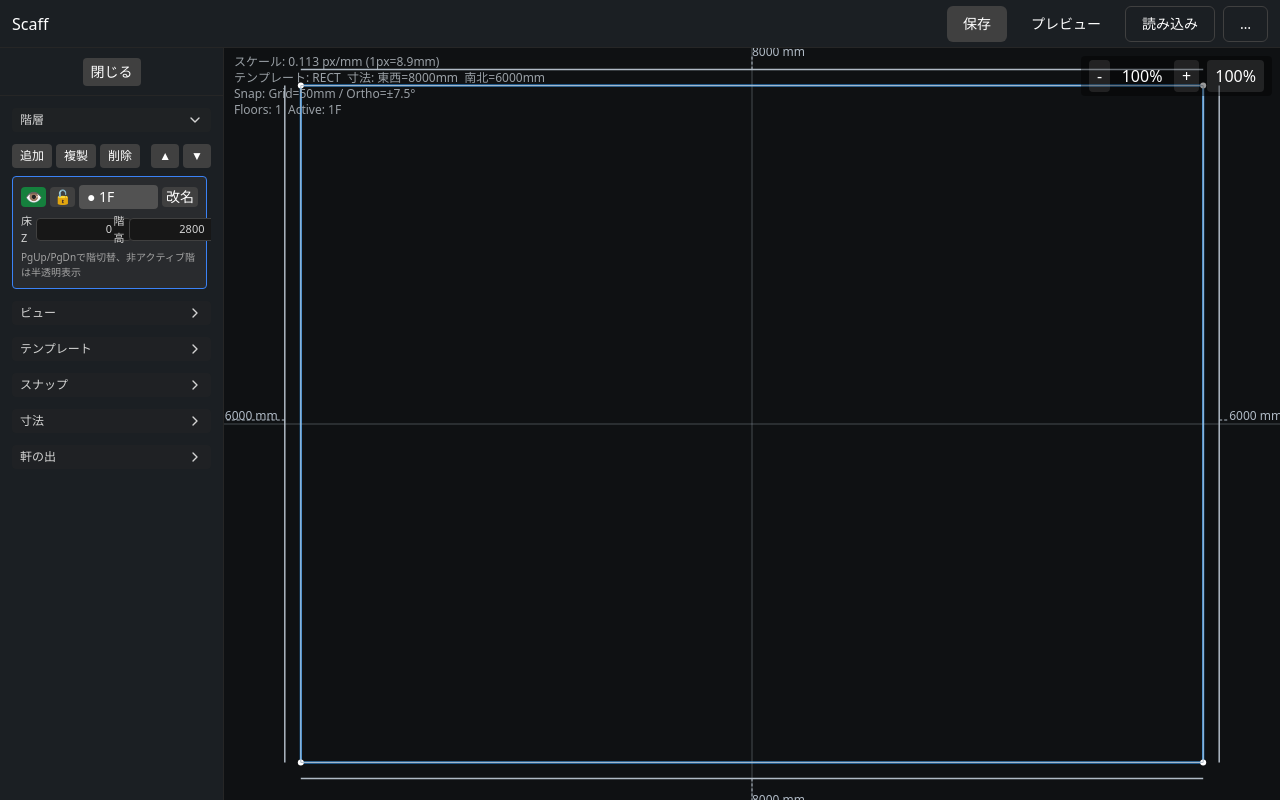
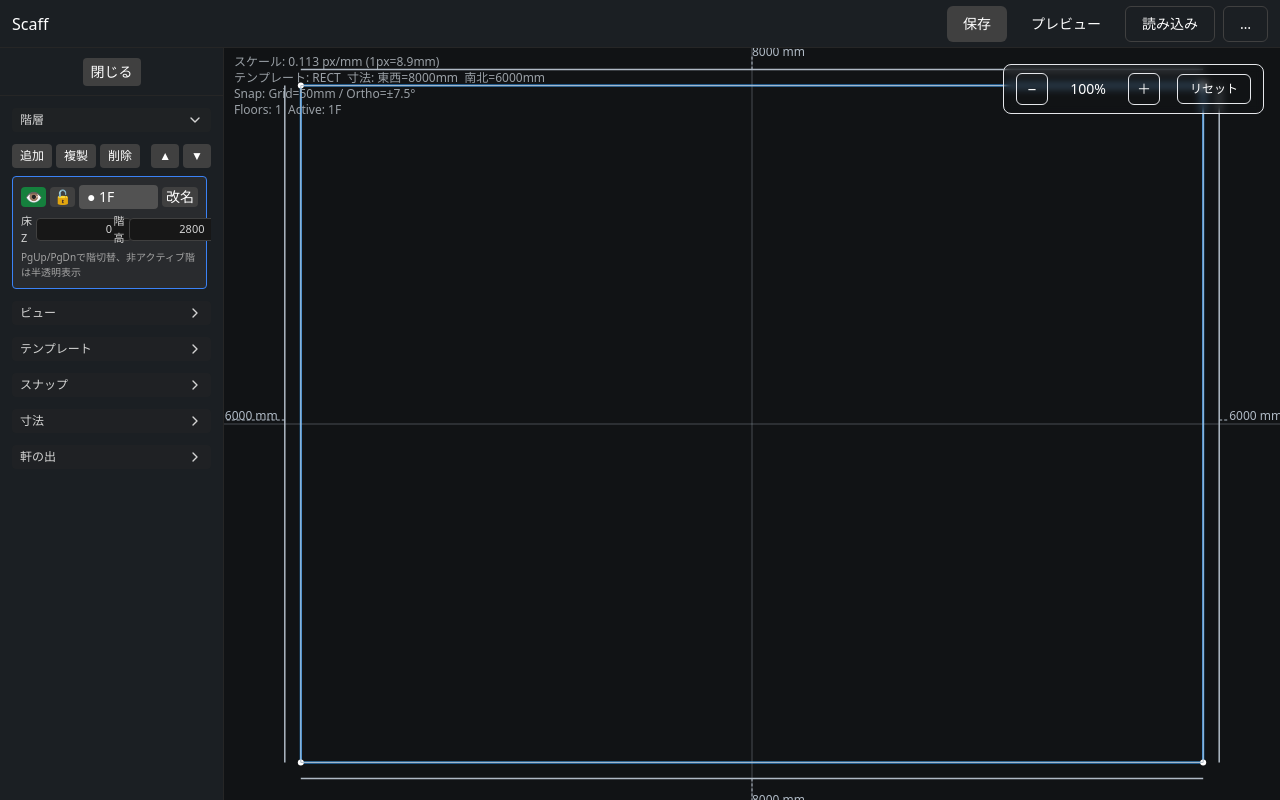
Before and after one commit to kkk9131/scaff, a Next.js app: page / in a window 1280 px wide. Built offline with nearby package versions, Linux system fonts and the light colour scheme.

Commit message:
fix: enforce floor colors by level

```diff
--- a/src/components/CanvasArea.tsx
+++ b/src/components/CanvasArea.tsx
@@ -5,6 +5,7 @@ import { TemplateKind, INITIAL_RECT, outlineRect, INITIAL_L, INITIAL_U, INITIAL_
 import { lengthToScreen, modelToScreen, screenToModel } from '@/core/transform'
 import { applySnaps, SNAP_DEFAULTS, type SnapOptions } from '@/core/snap'
 import { COLORS, withAlpha } from '@/ui/colors'
+import { pickFloorColorsByName } from '@/ui/palette'
 import type { FloorState } from '@/core/floors'
 // 寸法線エンジン（画面座標の多角形から外側の寸法線を算出）
 import { DimensionEngine } from '@/core/dimensions/dimension-engine'
@@ -237,9 +238,14 @@ export const CanvasArea: React.FC<{ template?: TemplateKind; floors?: FloorState
       // 最小対応: アクティブ階の形状は現在のテンプレ状態を使用。他階は shape 情報があれば利用し、無ければ同形状とする。
       const fs = (Array.isArray((floorsRef.current as any)) && (floorsRef.current as any).length > 0) ? (floorsRef.current as any as FloorState[]) : []
       const sorted = [...fs].sort((a,b)=> a.elevationMm - b.elevationMm)
-      for (const f of sorted) {
+      let activePalette = { walls: COLORS.wall, eaves: COLORS.wall }
+      for (let idx = 0; idx < sorted.length; idx++) {
+        const f = sorted[idx]
         if (!f.visible) continue
         const isActive = activeFloorIdRef.current ? (f.id === activeFloorIdRef.current) : true
+        const palette = pickFloorColorsByName(f.name, idx)
+        const wallColor = palette.walls ?? COLORS.wall
+        const eavesColor = palette.eaves ?? wallColor
         // 非アクティブ階は常にその階自身の shape を使用（アクティブ階の内部状態には依存しない）
         let polyMmTmp
         if (isActive) {
@@ -262,7 +268,7 @@ export const CanvasArea: React.FC<{ template?: TemplateKind; floors?: FloorState
           const s = modelToScreen(p, { width: cssBounds.width, height: cssBounds.height }, pxPerMm)
           return { x: s.x + panNow.x, y: s.y + panNow.y }
         })
-        const col = f.color?.walls ?? COLORS.wall
+        const col = wallColor
         // 線種は共通（実線）。非アクティブは色を薄くし、内側をごく薄く塗って重なっても視認できるようにする。
         ctx.setLineDash([])
         ctx.lineWidth = 2
@@ -275,10 +281,14 @@ export const CanvasArea: React.FC<{ template?: TemplateKind; floors?: FloorState
         if (!isActive && f.eaves?.enabled && (f.eaves.amountMm > 0 || (f.eaves.perEdge && Object.keys(f.eaves.perEdge).length > 0))) {
           const perMm = polyMmTmp.map((_, i) => f.eaves?.perEdge?.[i] ?? f.eaves?.amountMm ?? 0)
           ctx.setLineDash([6,4])
-          ctx.strokeStyle = withAlpha(col, 0.7)
+          ctx.strokeStyle = withAlpha(eavesColor, 0.7)
           ctx.lineWidth = 2
           drawEavesDashed(ctx, polyMmTmp as any, polyScreenTmp as any, perMm, col, { width: cssBounds.width, height: cssBounds.height }, pxPerMm, panNow, false)
           ctx.setLineDash([])
+        }
+
+        if (isActive) {
+          activePalette = { walls: wallColor, eaves: eavesColor }
         }
       }
 
@@ -300,10 +310,11 @@ export const CanvasArea: React.FC<{ template?: TemplateKind; floors?: FloorState
         const perMm = polyMm.map((_, i) => eaves.perEdge?.[i] ?? eaves.amountMm)
         const n = polyMm.length
         const areaModel = signedAreaModel(polyMm)
-        ctx.strokeStyle = COLORS.wall
+        const activeWallColor = activePalette.walls ?? COLORS.wall
+        ctx.strokeStyle = activeWallColor
         ctx.setLineDash([6, 4])
         ctx.lineWidth = 2
-        drawEavesDashed(ctx, polyMm as any, polyScreen as any, perMm, COLORS.wall, { width: cssBounds.width, height: cssBounds.height }, pxPerMm, panNow, true)
+        drawEavesDashed(ctx, polyMm as any, polyScreen as any, perMm, activeWallColor, { width: cssBounds.width, height: cssBounds.height }, pxPerMm, panNow, true)
         ctx.setLineDash([])
 
         // ラベル配置（各辺中点とオフセット線分中点の間）
@@ -1097,12 +1108,13 @@ export const CanvasArea: React.FC<{ template?: TemplateKind; floors?: FloorState
 
   return (
     <div className="w-full h-full relative">
-      <canvas ref={ref} className="w-full h-full bg-[#0f1113]" />
+      <canvas ref={ref} className="w-full h-full bg-surface-canvas" />
       <svg ref={svgRef} className="absolute inset-0 pointer-events-none" />
-      {/* 日本語コメント: ズームUI（右上）。100%表示と±ボタン。*/}
-      <div className="absolute top-2 right-2 flex items-center gap-1 bg-black/40 text-white rounded px-2 py-1 select-none">
+
+      {/* モダンなズームコントロール */}
+      <div className="absolute top-4 right-4 flex items-center gap-2 bg-surface-panel/95 backdrop-blur-sm border border-border-default rounded-lg px-3 py-2 shadow-elevated select-none">
         <button
-          className="px-2 py-1 rounded bg-white/10 hover:bg-white/20"
+          className="w-8 h-8 flex items-center justify-center rounded-md bg-surface-elevated hover:bg-surface-hover border border-border-default text-text-secondary hover:text-text-primary transition-all duration-200 font-mono"
           onClick={() => {
             const el = ref.current!
             const css = el.getBoundingClientRect()
@@ -1119,10 +1131,17 @@ export const CanvasArea: React.FC<{ template?: TemplateKind; floors?: FloorState
             zoomRef.current = nextZoom; panRef.current = newPan
             setZoom(nextZoom); setPan(newPan)
           }}
-        >-</button>
-        <div className="min-w-14 text-center tabular-nums">{Math.round(zoom * 100)}%</div>
+          title="ズームアウト"
+        >
+          <span className="text-sm">−</span>
+        </button>
+
+        <div className="min-w-16 text-center text-sm font-medium text-text-primary tabular-nums">
+          {Math.round(zoom * 100)}%
+        </div>
+
         <button
-          className="px-2 py-1 rounded bg-white/10 hover:bg-white/20"
+          className="w-8 h-8 flex items-center justify-center rounded-md bg-surface-elevated hover:bg-surface-hover border border-border-default text-text-secondary hover:text-text-primary transition-all duration-200 font-mono"
           onClick={() => {
             const el = ref.current!
             const css = el.getBoundingClientRect()
@@ -1139,12 +1158,25 @@ export const CanvasArea: React.FC<{ template?: TemplateKind; floors?: FloorState
             zoomRef.current = nextZoom; panRef.current = newPan
             setZoom(nextZoom); setPan(newPan)
           }}
-        >+</button>
+          title="ズームイン"
+        >
+          <span className="text-sm">＋</span>
+        </button>
+
+        <div className="w-px h-6 bg-border-default"></div>
+
         <button
-          className="ml-1 px-2 py-1 rounded bg-white/10 hover:bg-white/20"
-          onClick={() => { setZoom(1); setPan({ x: 0, y: 0 }); zoomRef.current = 1; panRef.current = { x: 0, y: 0 } }}
-          title="表示をリセット"
-        >100%</button>
+          className="px-3 py-1.5 text-xs font-medium rounded-md bg-surface-elevated hover:bg-surface-hover border border-border-default text-text-secondary hover:text-text-primary transition-all duration-200"
+          onClick={() => {
+            setZoom(1);
+            setPan({ x: 0, y: 0 });
+            zoomRef.current = 1;
+            panRef.current = { x: 0, y: 0 }
+          }}
+          title="表示をリセット（100%にズーム）"
+        >
+          リセット
+        </button>
       </div>
     </div>
   )
--- a/src/components/PreviewOverlay.tsx
+++ b/src/components/PreviewOverlay.tsx
@@ -1,9 +1,11 @@
 import React, { useEffect, useRef, useState } from 'react'
+import { X, ZoomIn, ZoomOut, RotateCcw, Eye, EyeOff } from 'lucide-react'
 import type { FloorState } from '@/core/floors'
-import { outlineL, outlineRect, outlineT, outlineU } from '@/core/model'
+import { outlineL, outlineRect, outlineT, outlineU, outlinePoly } from '@/core/model'
 import { DEFAULT_PX_PER_MM } from '@/core/units'
 import { modelToScreen } from '@/core/transform'
 import { COLORS, withAlpha } from '@/ui/colors'
+import { pickFloorColorsByName } from '@/ui/palette'
 import { DimensionEngine } from '@/core/dimensions/dimension-engine'
 import { outwardNormalModel, outwardNormalScreen, signedAreaScreen, signedArea2D } from '@/core/geometry/orientation'
 import { intersectLines } from '@/core/geometry/lines'
@@ -42,7 +44,8 @@ const PreviewOverlay: React.FC<Props> = ({ floors, onClose }) => {
       const pts = k === 'rect' ? outlineRect(d)
         : k === 'l' ? outlineL(d)
         : k === 'u' ? outlineU(d)
-        : outlineT(d)
+        : k === 't' ? outlineT(d)
+        : outlinePoly(d)
       polysMm.push({ floor: f, pts })
     }
     let minX = Infinity, maxX = -Infinity, minY = Infinity, maxY = -Infinity
@@ -81,7 +84,9 @@ const PreviewOverlay: React.FC<Props> = ({ floors, onClose }) => {
       })
 
       // 壁: 実線、フロア色
-      const col = f.color?.walls ?? COLORS.wall
+      const palette = pickFloorColorsByName(f.name, idx)
+      const col = palette.walls ?? COLORS.wall
+      const eavesColor = palette.eaves ?? col
       ctx.strokeStyle = col
       ctx.lineWidth = 2
       ctx.setLineDash([])
@@ -92,7 +97,7 @@ const PreviewOverlay: React.FC<Props> = ({ floors, onClose }) => {
         const amount = Math.max(f.eaves.amountMm || 0, ...Object.values(f.eaves.perEdge ?? {}))
         if (amount > 0) {
           ctx.setLineDash([6, 4])
-          ctx.strokeStyle = withAlpha(col, 0.8)
+          ctx.strokeStyle = withAlpha(eavesColor, 0.8)
           ctx.lineWidth = 2
           // 簡易: 各辺の外側法線に一定量オフセットして繋ぐ（個別指定はここでは最大値で近似）
           const n = pts.length
@@ -149,7 +154,7 @@ const PreviewOverlay: React.FC<Props> = ({ floors, onClose }) => {
           tx.textContent = `${Math.round(dmm)}`
           tx.setAttribute('x', String(cx))
           tx.setAttribute('y', String(cy))
-          tx.setAttribute('fill', withAlpha(col, 0.95))
+          tx.setAttribute('fill', withAlpha(eavesColor, 0.95))
           tx.setAttribute('font-size', '10')
           tx.setAttribute('text-anchor', 'middle')
           tx.setAttribute('dominant-baseline', 'middle')
@@ -171,7 +176,7 @@ const PreviewOverlay: React.FC<Props> = ({ floors, onClose }) => {
           circle.setAttribute('cy', String(cy))
           circle.setAttribute('r', String(r))
           circle.setAttribute('fill', 'rgba(0,0,0,0.35)')
-          circle.setAttribute('stroke', withAlpha(col, 0.8))
+          circle.setAttribute('stroke', withAlpha(eavesColor, 0.8))
           circle.setAttribute('stroke-width', '1')
           svg.insertBefore(circle, tx)
         }
@@ -250,7 +255,8 @@ const PreviewOverlay: React.FC<Props> = ({ floors, onClose }) => {
       rowIndex: number,
       placedGlobal: DOMRect[]
     ) => {
-      const col = row.floor.color?.walls ?? COLORS.helper
+      const palette = pickFloorColorsByName(row.floor.name, row.order)
+      const col = palette.walls ?? COLORS.helper
       // 階ラベル
       const label = document.createElementNS(NS, 'text') as SVGTextElement
       label.textContent = row.floor.name
@@ -328,7 +334,8 @@ const PreviewOverlay: React.FC<Props> = ({ floors, onClose }) => {
       rowIndex: number,
       placedGlobal: DOMRect[]
     ) => {
-      const col = row.floor.color?.walls ?? COLORS.helper
+      const palette = pickFloorColorsByName(row.floor.name, row.order)
+      const col = palette.walls ?? COLORS.helper
       // 階ラベル
       const label = document.createElementNS(NS, 'text') as SVGTextElement
       label.textContent = row.floor.name
@@ -427,32 +434,94 @@ const PreviewOverlay: React.FC<Props> = ({ floors, onClose }) => {
   }, [floors, zoom, showEaves])
 
   return (
-    <div className="fixed inset-0 z-50 flex items-center justify-center">
+    <div className="fixed inset-0 z-50 flex items-center justify-center bg-black/70 backdrop-blur-sm animate-fade-in">
       {/* 背面クリックで閉じる */}
-      <div className="absolute inset-0 bg-black/60" onClick={onClose} />
-      <div className="relative bg-[var(--panel)] border border-neutral-800 rounded-md shadow-xl w-[min(96vw,1600px)] h-[min(92vh,1000px)] overflow-hidden">
-        <div className="h-10 flex items-center justify-between px-3 border-b border-neutral-800 select-none">
-          <div className="font-medium">プレビュー（全階層）</div>
-          <div className="flex items-center gap-2">
-            <button className="px-2 py-1 text-sm border border-neutral-700 rounded hover:bg-neutral-800" onClick={() => setZoom(z => Math.max(0.2, z/1.1))}>-</button>
-            <div className="w-16 text-center text-sm text-neutral-300">{Math.round(zoom*100)}%</div>
-            <button className="px-2 py-1 text-sm border border-neutral-700 rounded hover:bg-neutral-800" onClick={() => setZoom(z => Math.min(8, z*1.1))}>+</button>
-            <button className="ml-2 px-2 py-1 text-sm border border-neutral-700 rounded hover:bg-neutral-800" onClick={() => setZoom(1)}>フィット</button>
+      <div className="absolute inset-0" onClick={onClose} />
+      <div className="relative bg-surface-panel/98 backdrop-blur-sm border border-border-default rounded-2xl shadow-elevated w-[min(96vw,1600px)] h-[min(92vh,1000px)] overflow-hidden animate-scale-in">
+        {/* モダンなヘッダー */}
+        <div className="h-14 flex items-center justify-between px-6 border-b border-border-default select-none bg-surface-elevated/50">
+          <div className="flex items-center gap-3">
+            <div className="w-8 h-8 bg-gradient-to-br from-accent-500 to-accent-600 rounded-lg flex items-center justify-center shadow-glow">
+              <Eye className="w-4 h-4 text-white" />
+            </div>
+            <div>
+              <h2 className="font-semibold text-text-primary">全階層プレビュー</h2>
+              <p className="text-xs text-text-tertiary">建築図面の統合表示</p>
+            </div>
+          </div>
+
+          <div className="flex items-center gap-3">
+            {/* ズームコントロール */}
+            <div className="flex items-center gap-2 bg-surface-elevated/80 backdrop-blur-sm border border-border-default rounded-lg px-3 py-2">
+              <button
+                className="w-8 h-8 flex items-center justify-center rounded-md bg-surface-hover hover:bg-surface-elevated border border-border-subtle text-text-tertiary hover:text-text-primary transition-colors duration-200"
+                onClick={() => setZoom(z => Math.max(0.2, z/1.1))}
+                title="ズームアウト"
+              >
+                <ZoomOut className="w-4 h-4" />
+              </button>
+
+              <div className="min-w-16 text-center text-sm font-medium text-text-primary tabular-nums">
+                {Math.round(zoom*100)}%
+              </div>
+
+              <button
+                className="w-8 h-8 flex items-center justify-center rounded-md bg-surface-hover hover:bg-surface-elevated border border-border-subtle text-text-tertiary hover:text-text-primary transition-colors duration-200"
+                onClick={() => setZoom(z => Math.min(8, z*1.1))}
+                title="ズームイン"
+              >
+                <ZoomIn className="w-4 h-4" />
+              </button>
+
+              <div className="w-px h-6 bg-border-default mx-1"></div>
+
+              <button
+                className="px-3 py-1.5 text-xs font-medium rounded-md bg-surface-hover hover:bg-surface-elevated border border-border-subtle text-text-tertiary hover:text-text-primary transition-colors duration-200"
+                onClick={() => setZoom(1)}
+                title="表示をリセット（フィット）"
+              >
+                フィット
+              </button>
+            </div>
+
+            {/* 軒の出トグル */}
             <button
-              className="ml-2 px-2 py-1 text-sm border border-neutral-700 rounded hover:bg-neutral-800"
-              aria-pressed={showEaves}
+              className={`flex items-center gap-2 px-4 py-2 text-sm font-medium rounded-lg border transition-all duration-200 ${
+                showEaves
+                  ? 'bg-success/10 border-success/30 text-success hover:bg-success/20'
+                  : 'bg-surface-elevated hover:bg-surface-hover border-border-default text-text-secondary hover:text-text-primary'
+              }`}
               onClick={() => setShowEaves(v => !v)}
-              title="軒の出の表示/非表示"
-            >{showEaves ? '軒の出: 表示中' : '軒の出: 非表示'}</button>
-            <button className="ml-3 text-sm text-neutral-300 hover:text-white" onClick={onClose}>閉じる</button>
+              title="軒の出の表示/非表示切替"
+            >
+              {showEaves ? <Eye className="w-4 h-4" /> : <EyeOff className="w-4 h-4" />}
+              軒の出
+            </button>
+
+            <div className="w-px h-8 bg-border-default"></div>
+
+            {/* 閉じるボタン */}
+            <button
+              className="w-10 h-10 flex items-center justify-center rounded-lg bg-surface-hover hover:bg-surface-elevated text-text-tertiary hover:text-text-primary border border-border-default transition-colors duration-200"
+              onClick={onClose}
+              title="プレビューを閉じる"
+            >
+              <X className="w-5 h-5" />
+            </button>
           </div>
         </div>
+        {/* キャンバスエリア */}
         <div
-          className="relative w-full h-[calc(100%-2.5rem)]"
+          className="relative w-full h-[calc(100%-3.5rem)] bg-surface-canvas rounded-b-2xl overflow-hidden"
           onWheel={(e) => { e.preventDefault(); const dir = e.deltaY > 0 ? -1 : 1; setZoom(z => Math.max(0.2, Math.min(8, z * (dir>0 ? 1.05 : 1/1.05)))) }}
         >
           <canvas ref={canvasRef} className="absolute inset-0 w-full h-full" />
           <svg ref={svgRef} className="absolute inset-0 w-full h-full pointer-events-none" />
+
+          {/* コーナー情報表示 */}
+          <div className="absolute bottom-4 left-4 bg-surface-panel/90 backdrop-blur-sm border border-border-default rounded-lg px-3 py-2 text-xs text-text-tertiary">
+            💡 マウスホイールでズーム
+          </div>
         </div>
       </div>
     </div>
```
Also changed, not shown: 1 other file (tests, documents, lock files or other folders).
